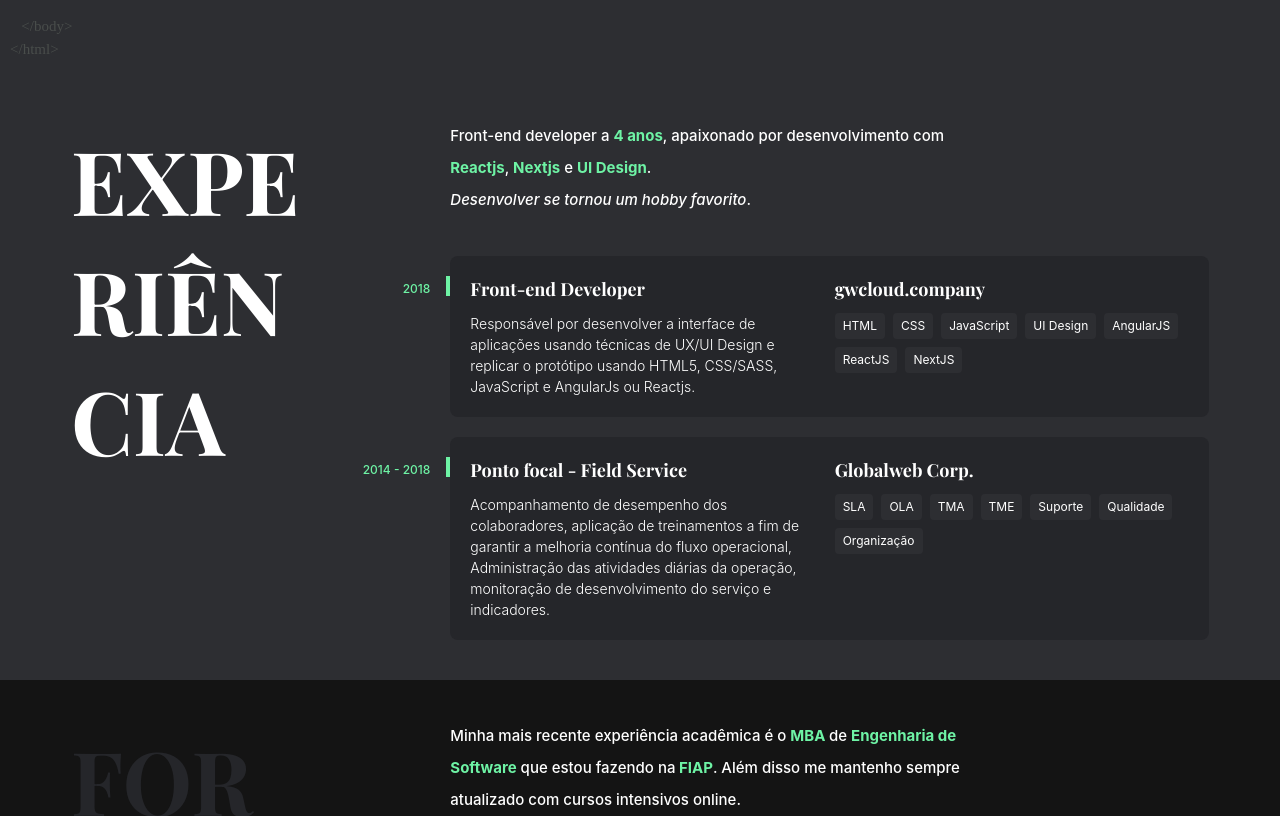
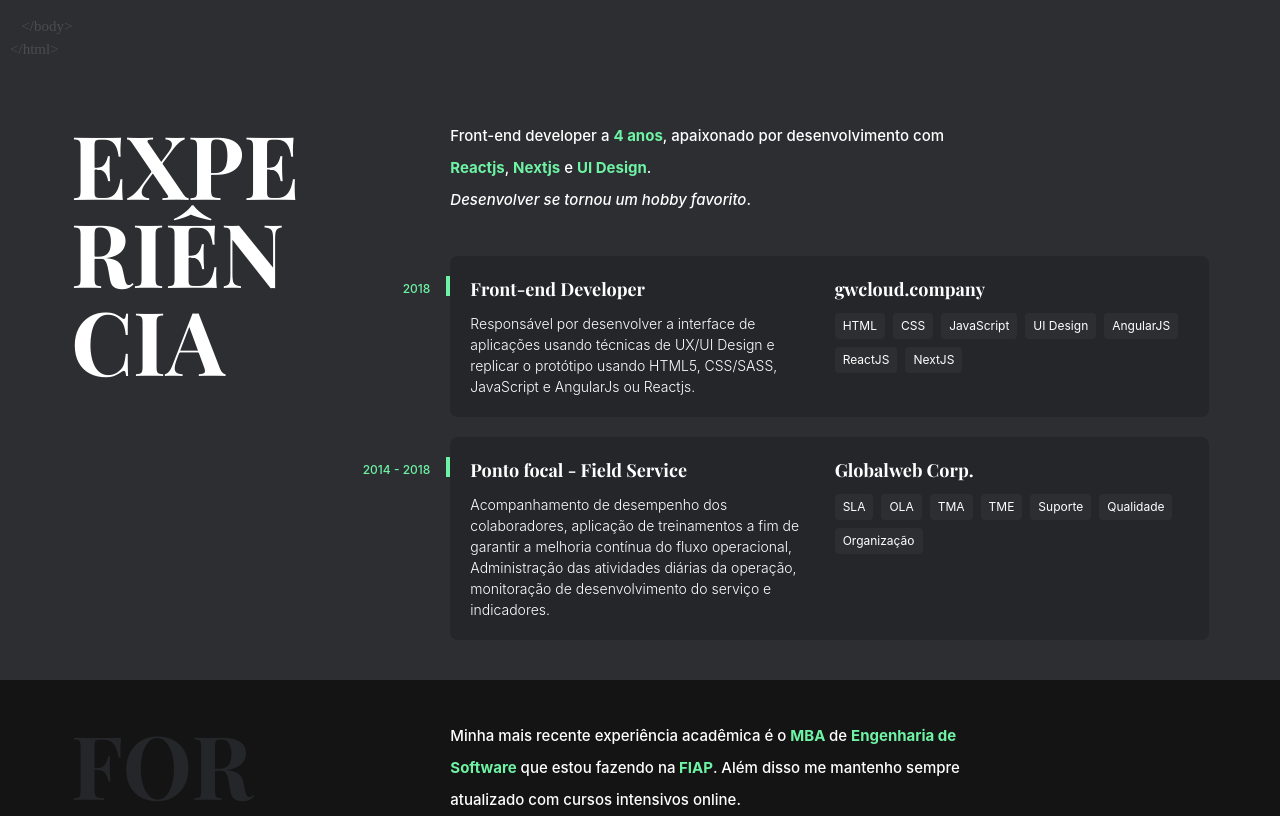
Before and after one commit to dfsilva-dxp/dfsilva-portfolio, a Next.js app: page / in a window 1280 px wide. Shown: the part 720-1536 px from the top of the page. Built offline with nearby package versions, Linux system fonts and the light colour scheme; a web font is replaced by a local one.

Commit message:
feat: ajustando o line height da class title-section

```diff
--- a/src/styles/global.ts
+++ b/src/styles/global.ts
@@ -159,7 +159,7 @@ const GlobalStyles = createGlobalStyle`
     @media (min-width: 768px) {
       width: 4.5ch;
       font-size: 5.5rem;
-      line-height: 7.5rem;
+      line-height: 5.5rem;
     }
   }
   p.paragraph-section {
```
